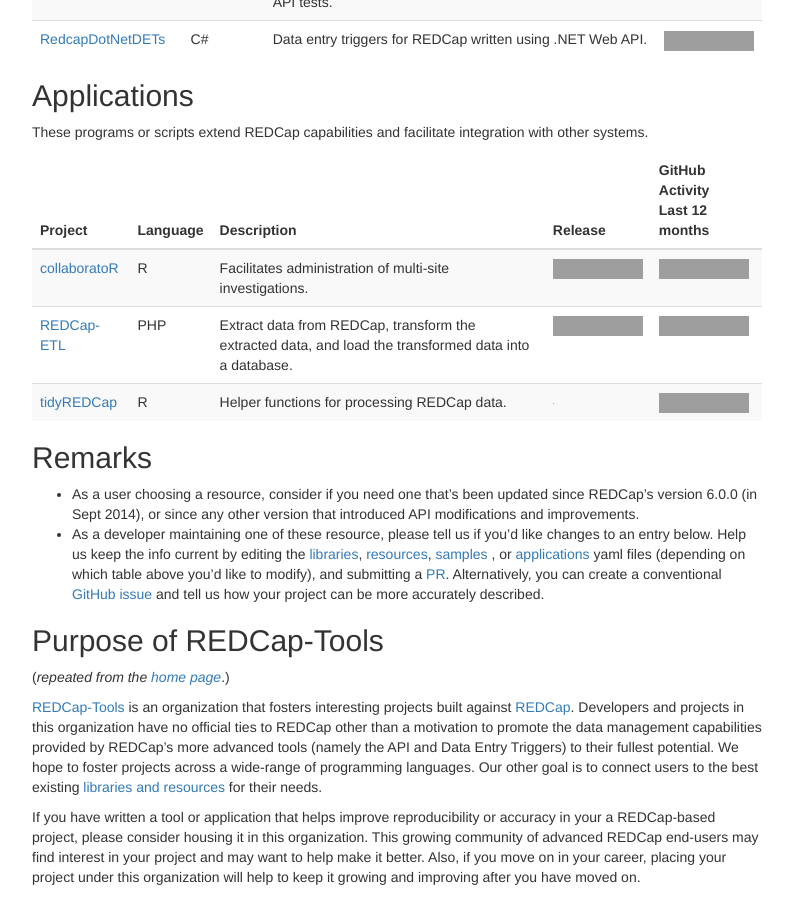
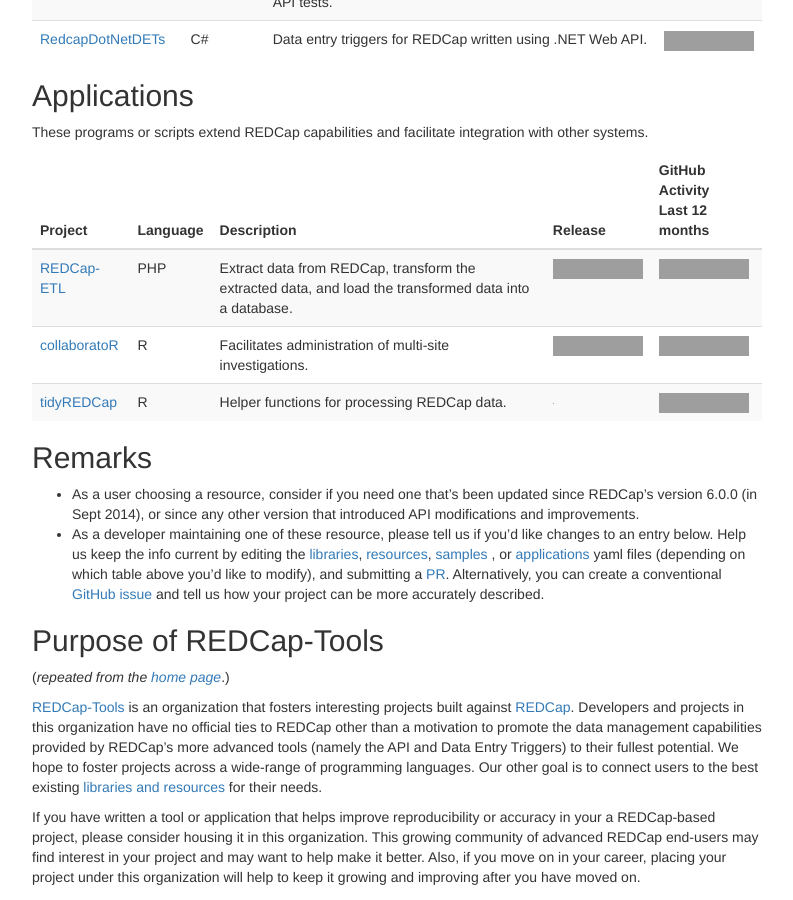
Before and after one commit to redcap-tools/redcap-tools.github.io, a Jekyll site: the page built from projects.md, in a window 1280 px wide and 900 px high, scrolled down 2054 px, cut to the strip 0-900 px from the top of the window. Shown: the whole strip, without its empty margins (243-1036 px from the left). Built offline with Jekyll 4.4.1, drawn with Linux system fonts in a browser that asks for light colours; some of the changed lines change nothing that is shown; grey boxes are pictures that could not be loaded.

Commit message:
reorder applications
roughly group & sort by language & activity

```diff
--- a/_data/applications.yml
+++ b/_data/applications.yml
@@ -3,6 +3,13 @@
 # repo: (URL) location of application code
 # language: main programming language of application
 # description: (text) High-level overview about the resource. Format links with <a> tags.
+
+- name: REDCap-ETL
+  repo: https://github.com/IUREDCap/redcap-etl
+  repo_release: https://img.shields.io/github/release/IUREDCap/redcap-etl
+  repo_activity: https://img.shields.io/github/commit-activity/y/IUREDCap/redcap-etl?color=blueviolet
+  language: PHP
+  description:  Extract data from REDCap, transform the extracted data, and load the transformed data into a database.
 
 - name: collaboratoR
   repo: https://github.com/kamclean/collaborator
@@ -11,13 +18,6 @@
   language: R
   description: Facilitates administration of multi-site investigations.
 
-- name: REDCap-ETL
-  repo: https://github.com/IUREDCap/redcap-etl
-  repo_release: https://img.shields.io/github/release/IUREDCap/redcap-etl
-  repo_activity: https://img.shields.io/github/commit-activity/y/IUREDCap/redcap-etl?color=blueviolet
-  language: PHP
-  description:  Extract data from REDCap, transform the extracted data, and load the transformed data into a database.
-
 - name: tidyREDCap
   repo: https://github.com/RaymondBalise/tidyREDCap
   repo_release: https://via.placeholder.com/1.svg
```
